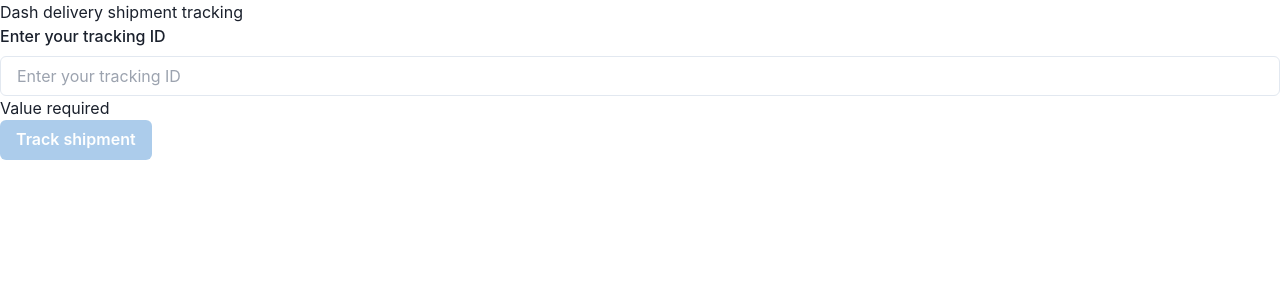
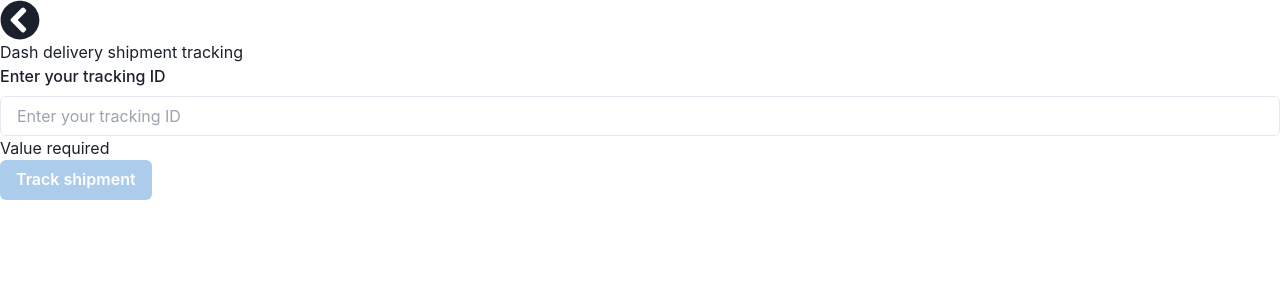
Before and after one commit to Nareash2001015/dash-delivery-app, a React (Vite) app in the folder frontend/: page /track in a window 1280 px wide. Shown: the top 300 px of the page. Built offline with nearby package versions, Linux system fonts and the light colour scheme; no server answers; sample sign-in values are in the browser's storage.

Commit message:
add tracking usecase

```diff
--- a/frontend/src/App.tsx
+++ b/frontend/src/App.tsx
@@ -1,5 +1,5 @@
 /* eslint-disable @typescript-eslint/no-unused-vars */
-import { Routes, Route } from "react-router-dom";
+import { Routes, Route, Navigate } from "react-router-dom";
 import Home from "./pages/Home";
 import Dashboard from "./pages/Dashboard";
 import TrackShipment from "./pages/TrackShipment";
@@ -7,6 +7,7 @@
 function App() {
   return (
     <Routes>
+      <Route path="/" element={<Navigate to="/home" />} />
       <Route path="/home" element={<Home />} />
       <Route path="/dashboard" element={<Dashboard />} />
       <Route path="/track" element={<TrackShipment />} />
--- a/frontend/src/components/Login.tsx
+++ b/frontend/src/components/Login.tsx
@@ -12,8 +12,11 @@
 import validator from "validator";
 import { AuthContext } from "../provider/AuthProvider";
 import { LoginProps } from "../types";
+import { Text } from "@chakra-ui/react";
+import { useNavigate } from "react-router-dom";
 
 const Login: React.FC<LoginProps> = ({ setIsLoginPage }) => {
+  const navigate = useNavigate()
   const [email, setEmail] = useState<string>("");
   const [password, setPassword] = useState<string>("");
   const [emailError, setEmailError] = useState<string>("Email is required");
@@ -93,6 +96,9 @@
       <div className="flex w-2/3 flex-row rounded-3xl bg-gray-100 bg-opacity-45">
         <div className="flex flex-col items-center rounded-3xl w-2/5">
           <div className="bg-dash-delivery-logo rounded-2x bg-cover mt-20 h-32 w-40"></div>
+          <Button colorScheme="blue" variant="solid" className="my-6" onClick={() => navigate('/track')}>
+            Track my shipment
+          </Button>
         </div>
         <div className=" p-5  w-3/5 ">
           <div>
--- a/frontend/src/pages/TrackShipment.tsx
+++ b/frontend/src/pages/TrackShipment.tsx
@@ -10,9 +10,12 @@
 import { getShipmentByIdApi } from "../apis/ShipmentApi";
 import { TrackShipmentInfo } from "../types";
 import TrackShipmentModal from "../components/TrackShipmentModal";
+import { FaChevronCircleLeft } from "react-icons/fa";
+import { useNavigate } from "react-router-dom";
 
 function TrackShipment() {
   const toast = useToast();
+  const navigate = useNavigate();
   const [trackId, setTrackId] = useState<string>("");
   const [trackIdError, setTrackIdError] = useState<string>("Value required");
   const [trackIdErrorFlag, setTrackIdErrorFlag] = useState<boolean>(true);
@@ -64,8 +67,11 @@
   return (
     <div className="flex justify-center items-center h-screen bg-delivery-image bg-cover bg-no-repeat">
       <div className="flex w-2/3 flex-row rounded-3xl bg-gray-100 bg-opacity-45">
-        <div className="flex flex-col items-center justify-center rounded-3xl w-2/5">
-          <div className="bg-dash-delivery-logo rounded-2x bg-cover m-20 h-32 w-40"></div>
+        <div className="flex flex-col items-center rounded-3xl w-2/5">
+          <div className=" w-full">
+            <FaChevronCircleLeft size={40} className=" m-5 text-blue-500" onClick={() => navigate("/home")} />
+          </div>
+          <div className="bg-dash-delivery-logo bg-cover  h-32 w-40"></div>
         </div>
         <div className="flex flex-col justify-center mx-20">
           <TrackShipmentModal
@@ -73,9 +79,7 @@
             setIsOpen={setIsOpenModel}
             shipmentInfo={shipmentInfo}
           />
-          <div className="my-10 text-2xl">
-            Dash delivery shipment tracking
-          </div>
+          <div className="my-10 text-2xl">Dash delivery shipment tracking</div>
           <FormControl>
             <FormLabel>Enter your tracking ID</FormLabel>
             <Input
@@ -84,6 +88,7 @@
               placeholder="Enter your tracking ID"
             />
             <p className="text-red-600">{trackIdError}</p>
+            <div className="flex justify-center">
               <Button
                 colorScheme="blue"
                 variant="solid"
@@ -93,6 +98,7 @@
               >
                 Track shipment
               </Button>
+            </div>
           </FormControl>
         </div>
       </div>
```
Lines whose indentation alone changed are shown as unchanged.
